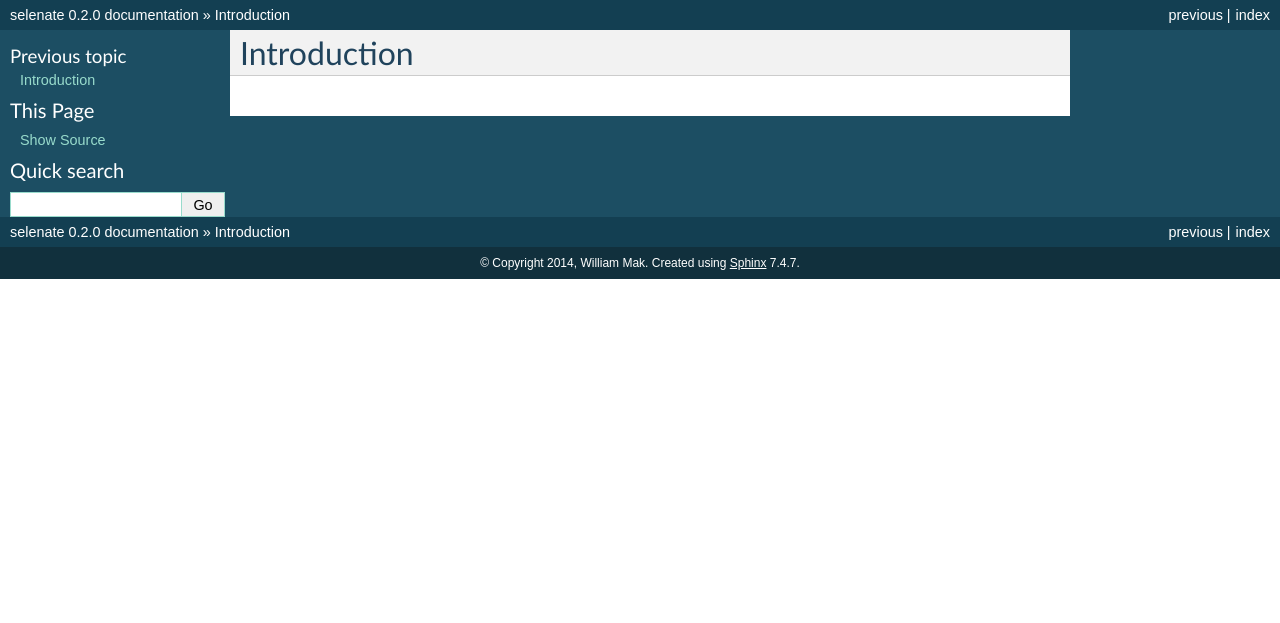
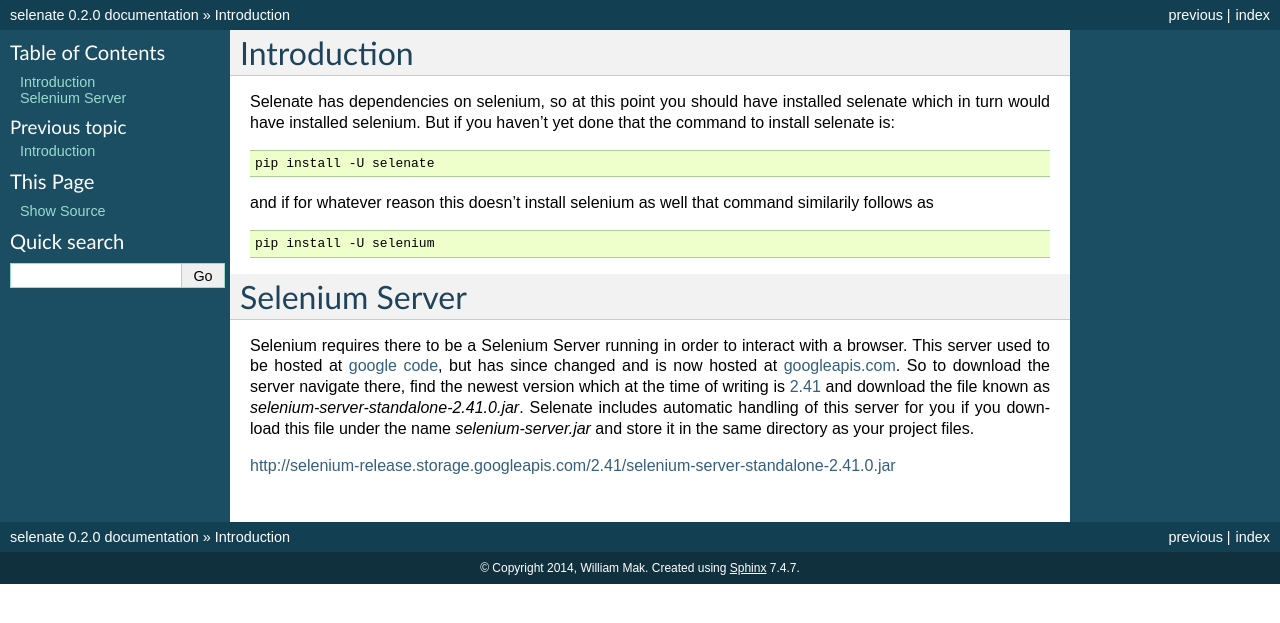
Before and after one commit to wmak/selenate, a Sphinx documentation site: the page built from docs/setup/intro.rst, in a window 1280 px wide. Shown: the top 623 px of the page. Built offline with Sphinx 7.4.7, drawn with Linux system fonts in a browser that asks for light colours.

Commit message:
writing an introduction to selenate

```diff
--- a/docs/setup/intro.rst
+++ b/docs/setup/intro.rst
@@ -2,3 +2,34 @@
 
 Introduction
 ============
+Selenate has dependencies on selenium, so at this point you should have
+installed selenate which in turn would have installed selenium. But if you
+haven't yet done that the command to install selenate is:
+
+.. code-block:: bash
+
+    pip install -U selenate
+
+and if for whatever reason this doesn't install selenium as well that command
+similarily follows as
+
+.. code-block:: bash
+
+    pip install -U selenium
+
+Selenium Server
+===============
+Selenium requires there to be a Selenium Server running in order to interact
+with a browser. This server used to be hosted at `google code`_, but has since
+changed and is now hosted at `googleapis.com`_. So to download the server
+navigate there, find the newest version which at the time of writing is 2.41_
+and download the file known as `selenium-server-standalone-2.41.0.jar`. Selenate
+includes automatic handling of this server for you if you download this file
+under the name `selenium-server.jar` and store it in the same directory as your
+project files.
+
+.. _`google code`: https://code.google.com/p/selenium/downloads/list
+.. _googleapis.com: http://selenium-release.storage.googleapis.com/index.html
+.. _2.41: http://selenium-release.storage.googleapis.com/index.html?path=2.41/
+.. _selenium-server-standalone-2.41.0.jar:
+http://selenium-release.storage.googleapis.com/2.41/selenium-server-standalone-2.41.0.jar
```
